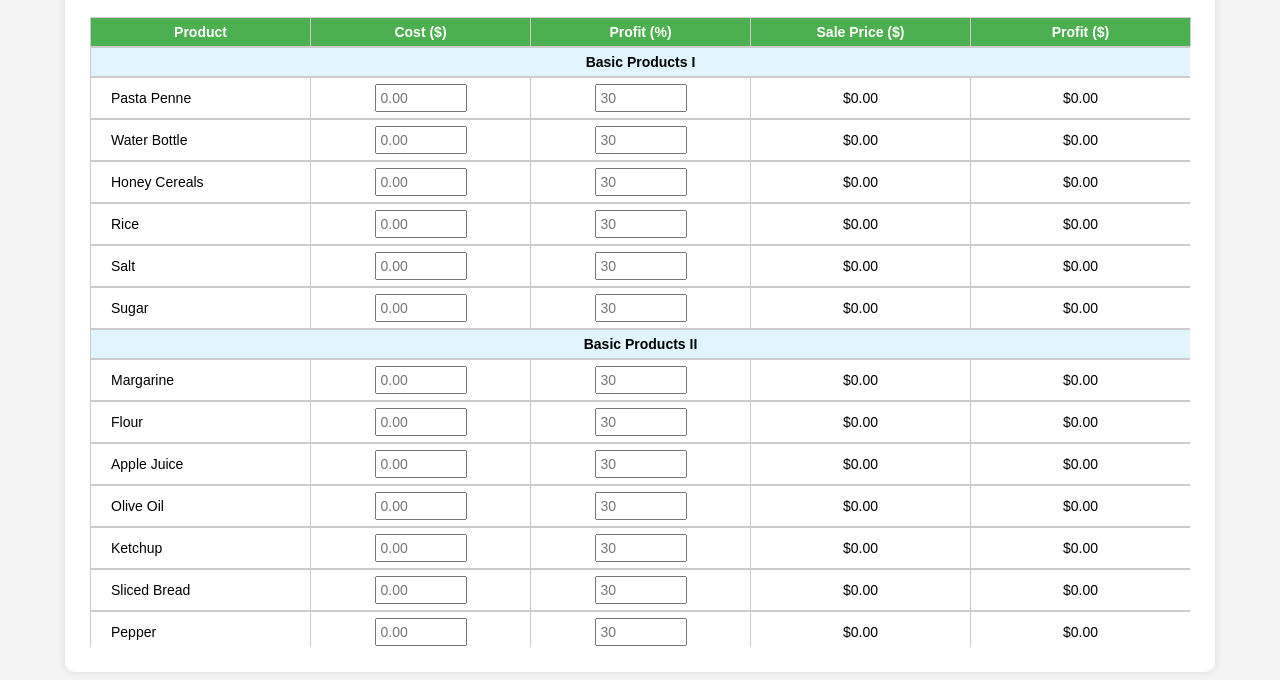
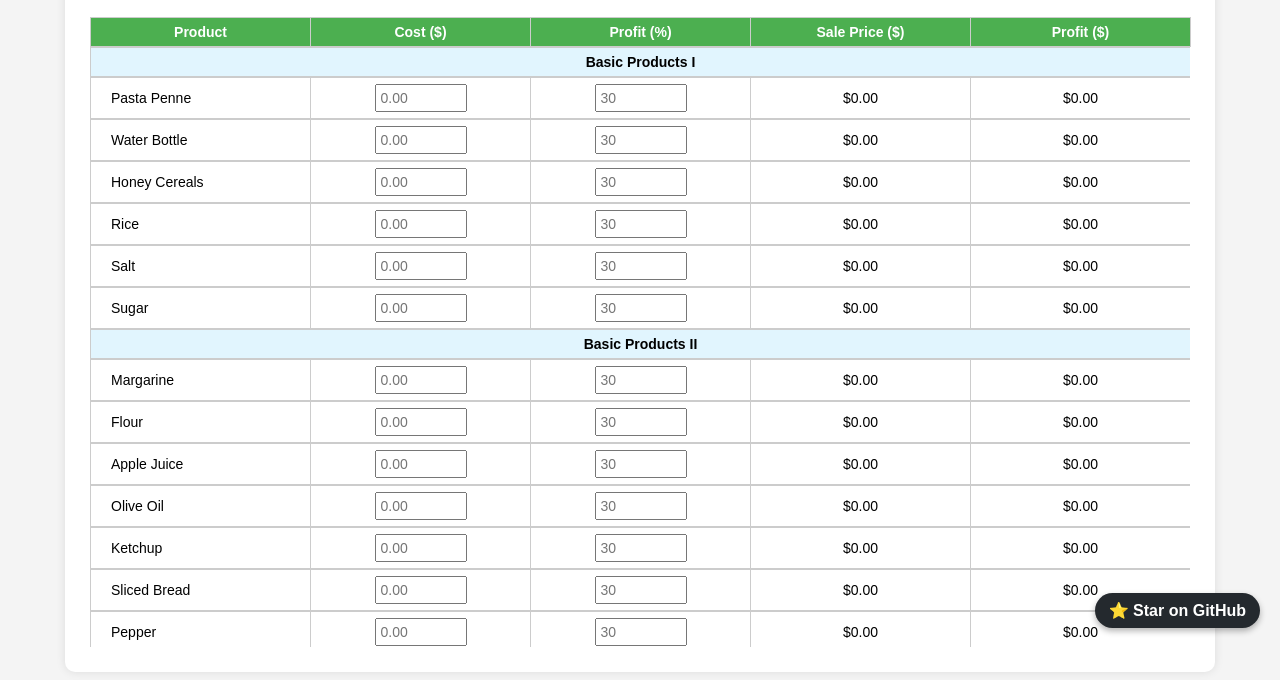
Before and after one commit to Barracuda1337/supermarket-profit-calc, a plain HTML site: page index.html in a window 1280 px wide. Shown: the part 152-832 px from the top of the page. Drawn offline with Linux system fonts and the light colour scheme.

Commit message:
Update index.html

```diff
--- a/index.html
+++ b/index.html
@@ -72,9 +72,31 @@
       text-align: left;
       padding-left: 20px;
     }
+      .github-star-btn {
+    position: fixed;
+    bottom: 20px;
+    right: 20px;
+    background-color: #24292e;
+    color: #fff;
+    padding: 8px 14px;
+    border-radius: 25px;
+    font-weight: bold;
+    font-family: Arial, sans-serif;
+    text-decoration: none;
+    box-shadow: 0 3px 6px rgba(0,0,0,0.3);
+    transition: background-color 0.3s ease;
+    z-index: 9999;
+  }
+  .github-star-btn:hover {
+    background-color: #0366d6;
+    color: #fff;
+  }
   </style>
 </head>
 <body>
+  <a href="https://github.com/Barracuda1337/supermarket-profit-calc" target="_blank" rel="noopener" class="github-star-btn" title="Star us on GitHub!">
+  ⭐ Star on GitHub
+</a>
   <div class="container">
     <h2>Supermarket Together Profit Calculator</h2>
 <p>Products are grouped by category. Enter cost and profit rate to calculate automatically.</p>
```
